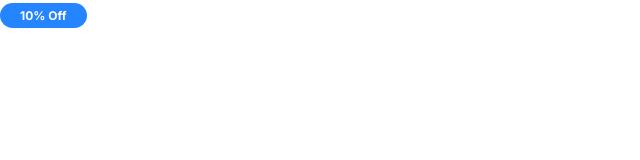
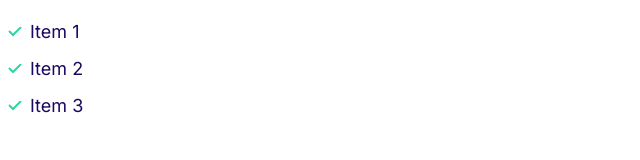
Before and after one commit to sakibcy/cloud-hosting-site, a plain HTML site: page index.html in a window 1280 px wide. Shown: the whole page, without its empty margins (0-640 px from the left). Drawn offline with Linux system fonts and the light colour scheme.

Commit message:
Build the Lists component

```diff
--- a/css/styles.css
+++ b/css/styles.css
@@ -120,3 +120,31 @@ a {
     font-size: 1.2rem;
   }
 }
+
+/* Lists */
+.list {
+  list-style: none;
+  padding-left: 0;
+  color: var(--color-heading);
+}
+
+.list--inline .list__item {
+  display: inline-block;
+  margin-right: 2rem;
+}
+
+.list--tick {
+  list-style-image: url(../images/tick.svg);
+  padding-left: 3rem;
+}
+
+.list--tick .list__item {
+  padding-left: 0.5rem;
+  margin-bottom: 1rem;
+}
+
+@media screen and (min-width: 1024px) {
+  .list--tick .list__item {
+    padding-left: 0;
+  }
+}
--- a/index.html
+++ b/index.html
@@ -15,6 +15,10 @@
     <link rel="stylesheet" href="./css/styles.css" />
   </head>
   <body>
-    <span class="badge badge--primary badge--small">10% Off</span>
+    <ul class="list list--tick">
+      <li class="list__item">Item 1</li>
+      <li class="list__item">Item 2</li>
+      <li class="list__item">Item 3</li>
+    </ul>
   </body>
 </html>
```
Also changed, not shown: components/lists.html (added, +5 -0 lines), images/tick.svg (added).
